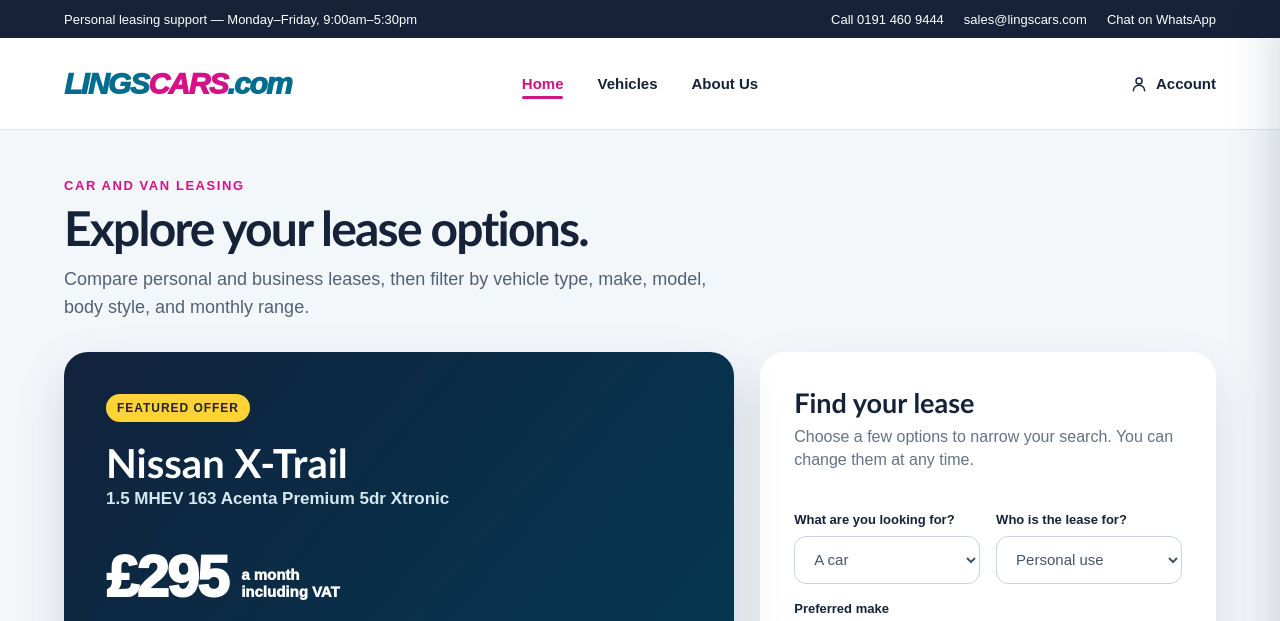
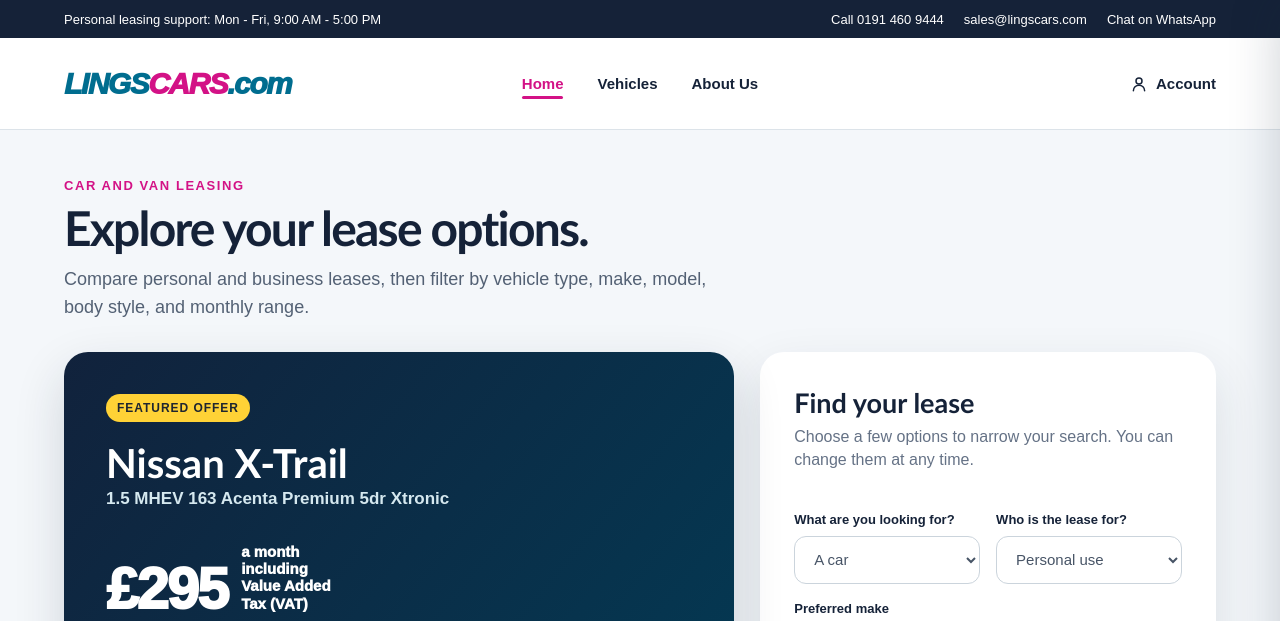
Before and after one commit to spartaxymus/lingscars-redesign, a plain HTML site: page index.html in a window 1280 px wide. Shown: the top 621 px of the page. Drawn offline with Linux system fonts and the light colour scheme.

Commit message:
Update support hours and pricing label

```diff
--- a/index.html
+++ b/index.html
@@ -87,7 +87,7 @@
 </head>
 <body>
   <div class="contact-strip" aria-label="Contact information">
-    <span class="promo">Personal leasing support — Monday–Friday, 9:00am–5:30pm</span>
+    <span class="promo">Personal leasing support: Mon - Fri, 9:00 AM - 5:00 PM</span>
     <div class="contact-links">
       <a href="tel:01914609444">Call 0191 460 9444</a>
       <a href="mailto:sales@lingscars.com">sales@lingscars.com</a>
@@ -132,7 +132,7 @@
         <span class="deal-tag">Featured offer</span>
         <h2>Nissan X-Trail</h2>
         <p class="model">1.5 MHEV 163 Acenta Premium 5dr Xtronic</p>
-        <div class="price">£295 <small>a month<br>including VAT</small></div>
+        <div class="price">£295 <small>a month<br>including Value Added Tax (VAT)</small></div>
         <div class="terms"><span>36-month contract</span><span>9 months upfront</span><span>8,000 miles a year</span></div>
         <img class="vehicle-image" src="nissan-x-trail-featured-v2.png" alt="Silver Nissan X-Trail shown from the front and side">
       </article>
```
